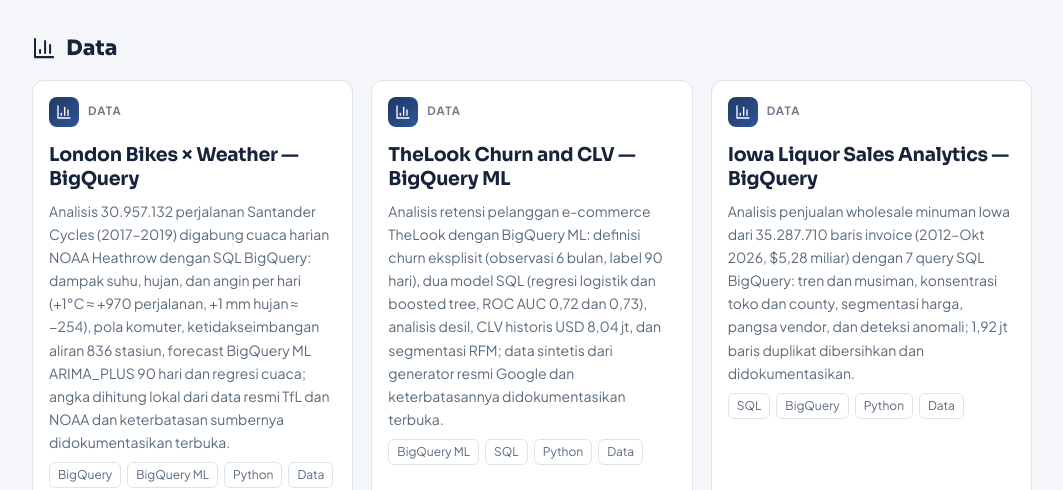
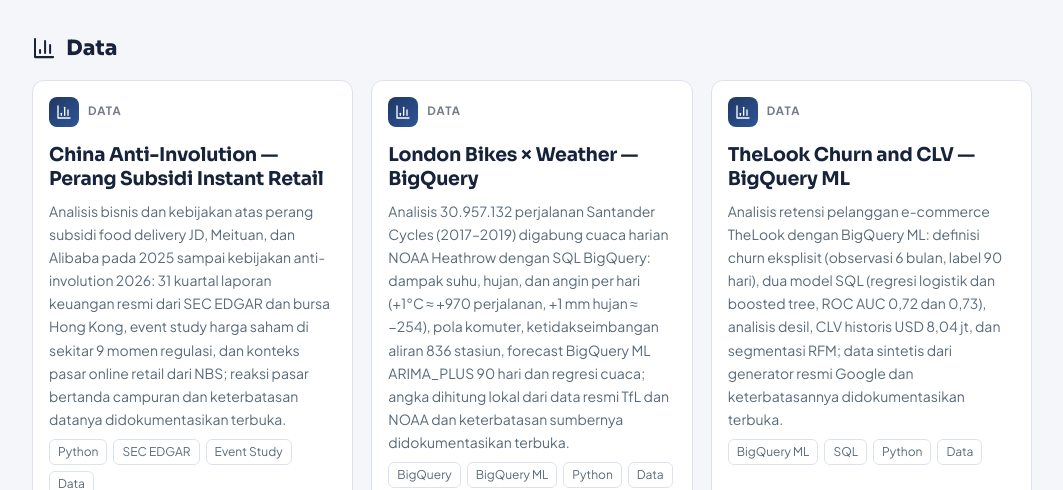
Before and after one commit to andikapratamazaid/andikapratamazaid.github.io, a plain HTML site: page index.html in a window 1280 px wide. Shown: the part 3916-4406 px from the top of the page, without its empty margins (108-1171 px from the left). Drawn offline with Linux system fonts and the light colour scheme.

Commit message:
Update index.html: add China Anti-Involution project

```diff
--- a/index.html
+++ b/index.html
@@ -596,6 +596,7 @@ var P=[
 {t:"Invoice Fraud & Three-Way Match Agent",cm:"39 fraud tertangkap",cl:"Precision dan recall 1,000 pada 148 invoice sintetis berlabel",d:"Agent deteksi fraud pembayaran vendor lewat pencocokan PO, BAST, dan invoice: invoice ganda dan pecah invoice, selisih harga dan volume, invoice tanpa PO, pola angka bulat, dan uji Benford.",cat:"ai",tech:["Python","SQLite","Audit"],u:GH+"invoice-fraud-agent",l:"Lihat Kode",f:1},
 {t:"AgentForge — Multi-Agent Automation System",cm:"OpenRouter",cl:"Sistem multi-agent dengan orkestrasi, perutean model, dan skor kualitas",d:"Sistem multi-agent bertenaga OpenRouter dengan roadmap menuju produk SaaS.",cat:"ai",tech:["Python","OpenRouter","Multi-Agent"],u:GH+"agentforge-multi-agent-system",l:"Lihat Kode",f:1},
 {t:"OmniForge — Multi-Platform Agent Gateway",cm:"6 platform",cl:"Satu gateway untuk Telegram, Discord, Slack, WhatsApp, Signal, dan CLI",d:"Gateway agent satu proses untuk enam platform chat dengan kelanjutan percakapan lintas platform.",cat:"ai",tech:["Python","Gateway","Multi-Platform"],u:GH+"omniforge-agent-gateway",l:"Lihat Kode",f:1},
+{t:"China Anti-Involution — Perang Subsidi Instant Retail",cm:"RMB 540 M terbakar",cl:"Perang subsidi food delivery China 2025: belanja marketing 4 platform RMB 540 miliar, lalu regulator turun tangan",d:"Analisis bisnis dan kebijakan atas perang subsidi food delivery JD, Meituan, dan Alibaba pada 2025 sampai kebijakan anti-involution 2026: 31 kuartal laporan keuangan resmi dari SEC EDGAR dan bursa Hong Kong, event study harga saham di sekitar 9 momen regulasi, dan konteks pasar online retail dari NBS; reaksi pasar bertanda campuran dan keterbatasan datanya didokumentasikan terbuka.",cat:"data",tech:["Python","SEC EDGAR","Event Study"],u:GH+"china-anti-involution",l:"Lihat Kode",f:1},
 {t:"London Bikes × Weather — BigQuery",cm:"30,96 jt perjalanan",cl:"Permintaan sepeda London vs cuaca Heathrow: hari hangat 2x lebih ramai, hujan berat potong 23,7%",d:"Analisis 30.957.132 perjalanan Santander Cycles (2017–2019) digabung cuaca harian NOAA Heathrow dengan SQL BigQuery: dampak suhu, hujan, dan angin per hari (+1°C ≈ +970 perjalanan, +1 mm hujan ≈ −254), pola komuter, ketidakseimbangan aliran 836 stasiun, forecast BigQuery ML ARIMA_PLUS 90 hari dan regresi cuaca; angka dihitung lokal dari data resmi TfL dan NOAA dan keterbatasan sumbernya didokumentasikan terbuka.",cat:"data",tech:["BigQuery","BigQuery ML","Python"],u:GH+"london-bikes-weather-bigquery",l:"Lihat Kode",f:1},
 {t:"TheLook Churn and CLV — BigQuery ML",cm:"ROC AUC 0,73",cl:"Prediksi churn TheLook: desil risiko 97,6% turun ke 72,9%, CLV total USD 8,04 jt",d:"Analisis retensi pelanggan e-commerce TheLook dengan BigQuery ML: definisi churn eksplisit (observasi 6 bulan, label 90 hari), dua model SQL (regresi logistik dan boosted tree, ROC AUC 0,72 dan 0,73), analisis desil, CLV historis USD 8,04 jt, dan segmentasi RFM; data sintetis dari generator resmi Google dan keterbatasannya didokumentasikan terbuka.",cat:"data",tech:["BigQuery ML","SQL","Python"],u:GH+"thelook-churn-clv-bigquery-ml",l:"Lihat Kode",f:1},
 {t:"Iowa Liquor Sales Analytics — BigQuery",cm:"35,3 jt baris",cl:"Penjualan minuman Iowa 2012–2026: musiman Desember, 132 toko kuasai 50% pasar",d:"Analisis penjualan wholesale minuman Iowa dari 35.287.710 baris invoice (2012–Okt 2026, $5,28 miliar) dengan 7 query SQL BigQuery: tren dan musiman, konsentrasi toko dan county, segmentasi harga, pangsa vendor, dan deteksi anomali; 1,92 jt baris duplikat dibersihkan dan didokumentasikan.",cat:"data",tech:["SQL","BigQuery","Python"],u:GH+"iowa-liquor-sales-bigquery",l:"Lihat Kode",f:1},
```
